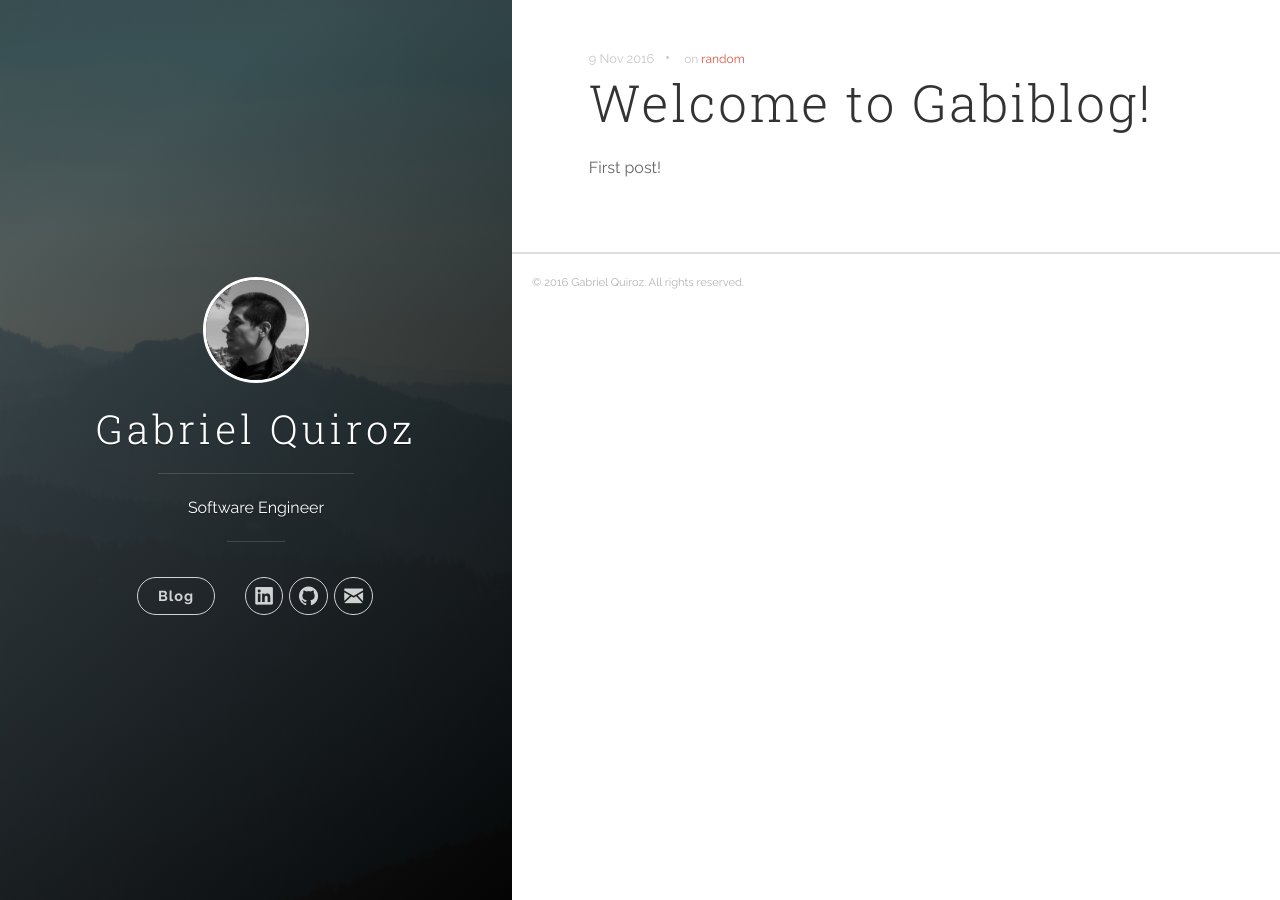
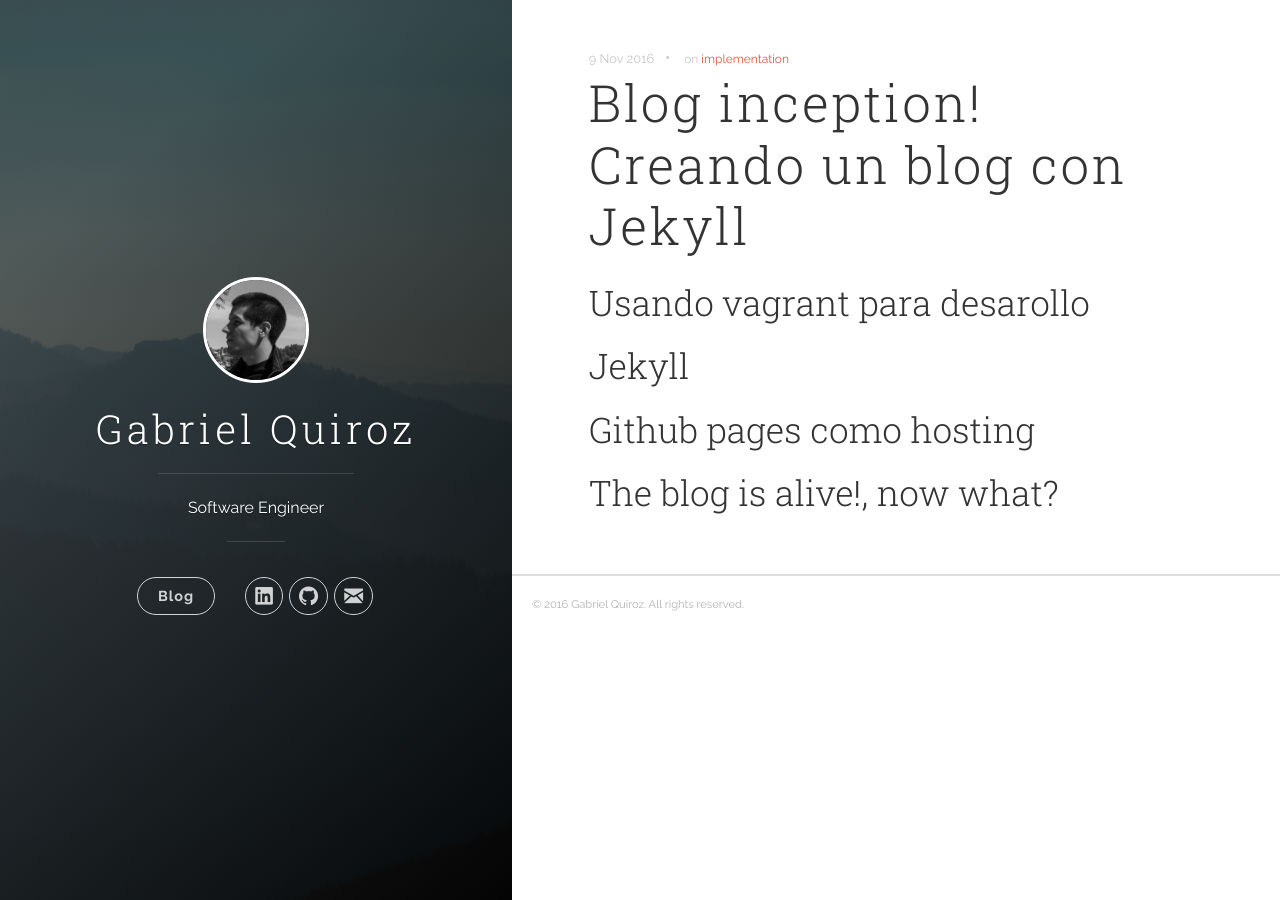
Before and after one commit to gvquiroz/gvquiroz.github.io, a Jekyll site: the page built from _posts/2016-11-09-init-blog.markdown, in a window 1280 px wide. Built offline with Jekyll 4.4.1, drawn with Linux system fonts in a browser that asks for light colours; nearby versions of some CDN libraries.

Commit message:
seteando la estructura del primer post

```diff
--- a/_posts/2016-11-09-init-blog.markdown
+++ b/_posts/2016-11-09-init-blog.markdown
@@ -1,8 +1,14 @@
 ---
-title:  "Welcome to Gabiblog!"
+title:  "Blog inception! Creando un blog con Jekyll"
 date:   2016-11-09 15:04:23
-categories: [random]
-tags: [random]
+categories: [implementation]
+tags: [implementation]
 ---
 
-First post!
+## Usando vagrant para desarollo
+
+## Jekyll
+
+## Github pages como hosting
+
+## The blog is alive!, now what?
```
